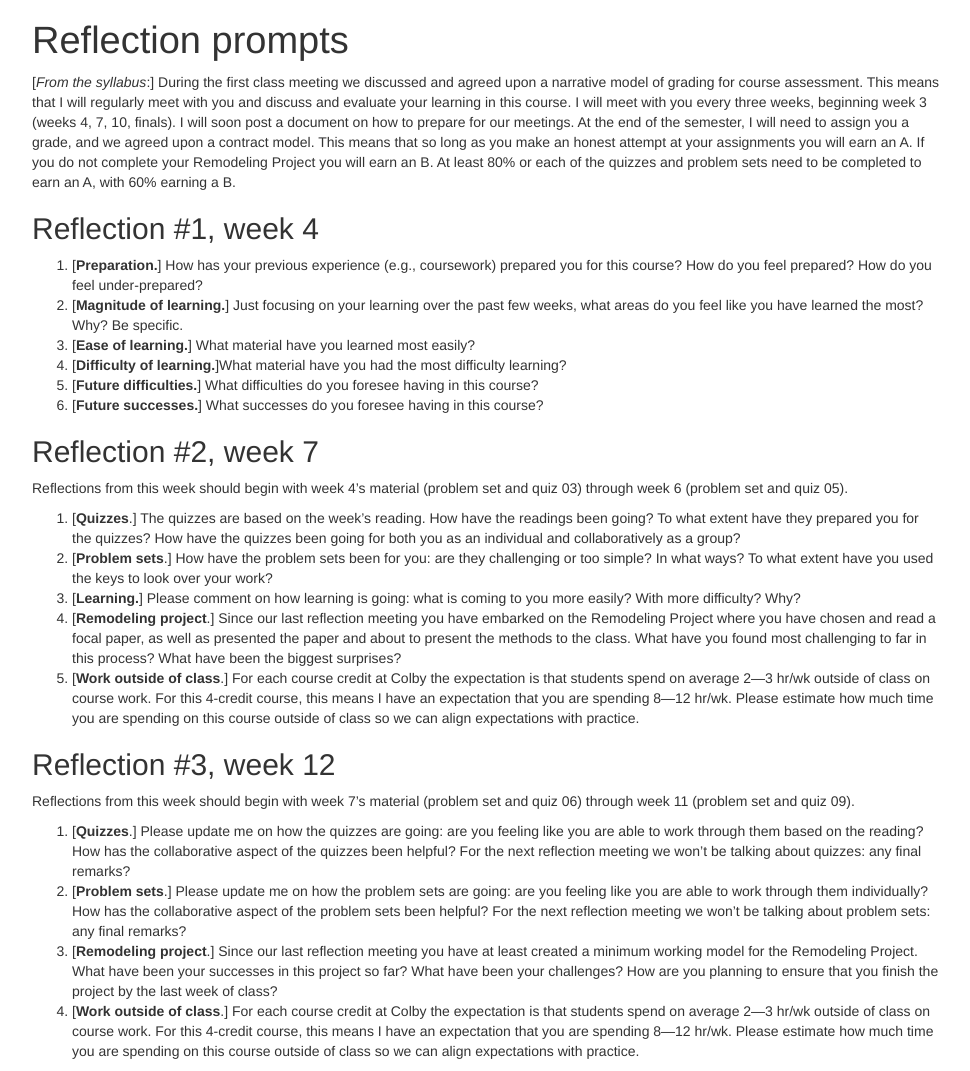
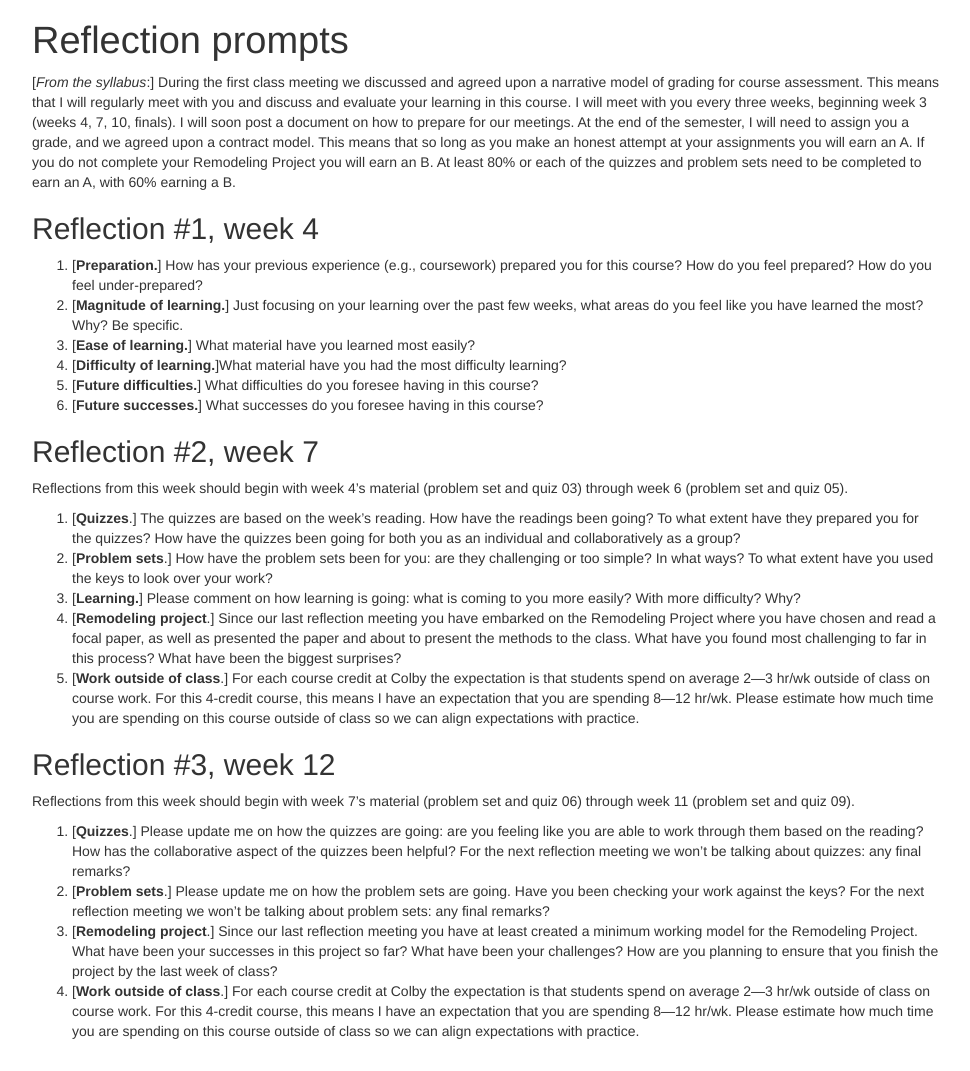
Before and after one commit to ColbyEcology/colbyecology.github.io, a Jekyll site: the page Misc/Reflection.html, which Jekyll copies as it is, in a window 1280 px wide. Shown: the whole page, without its empty margins (153-1123 px from the left). Built offline with Jekyll 4.4.1, drawn with Linux system fonts in a browser that asks for light colours.

Commit message:
new reflection w/pset

```diff
--- a/Misc/Reflection.html
+++ b/Misc/Reflection.html
@@ -430,10 +430,9 @@ the reading? How has the collaborative aspect of the quizzes been
 helpful? For the next reflection meeting we won’t be talking about
 quizzes: any final remarks?</li>
 <li>[<strong>Problem sets</strong>.] Please update me on how the problem
-sets are going: are you feeling like you are able to work through them
-individually? How has the collaborative aspect of the problem sets been
-helpful? For the next reflection meeting we won’t be talking about
-problem sets: any final remarks?</li>
+sets are going. Have you been checking your work against the keys? For
+the next reflection meeting we won’t be talking about problem sets: any
+final remarks?</li>
 <li>[<strong>Remodeling project</strong>.] Since our last reflection
 meeting you have at least created a minimum working model for the
 Remodeling Project. What have been your successes in this project so
```
